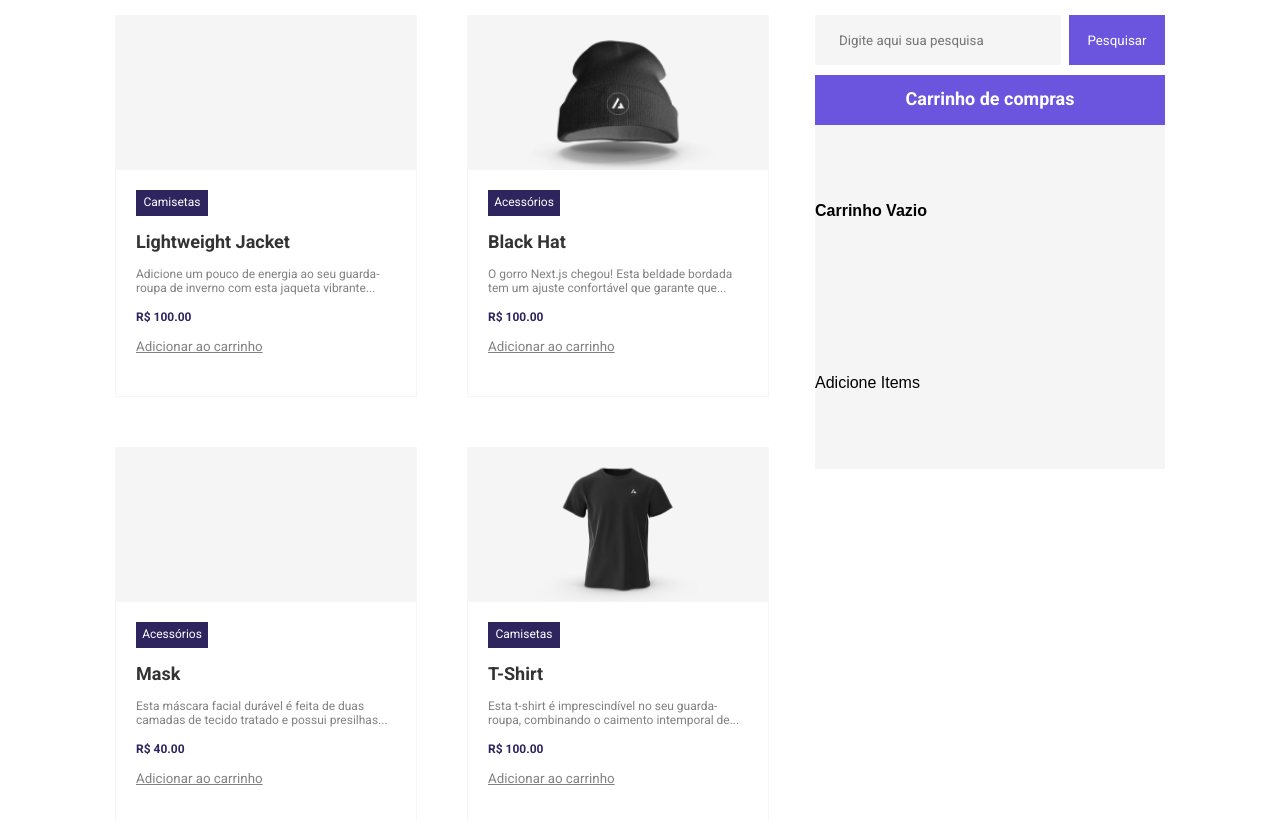
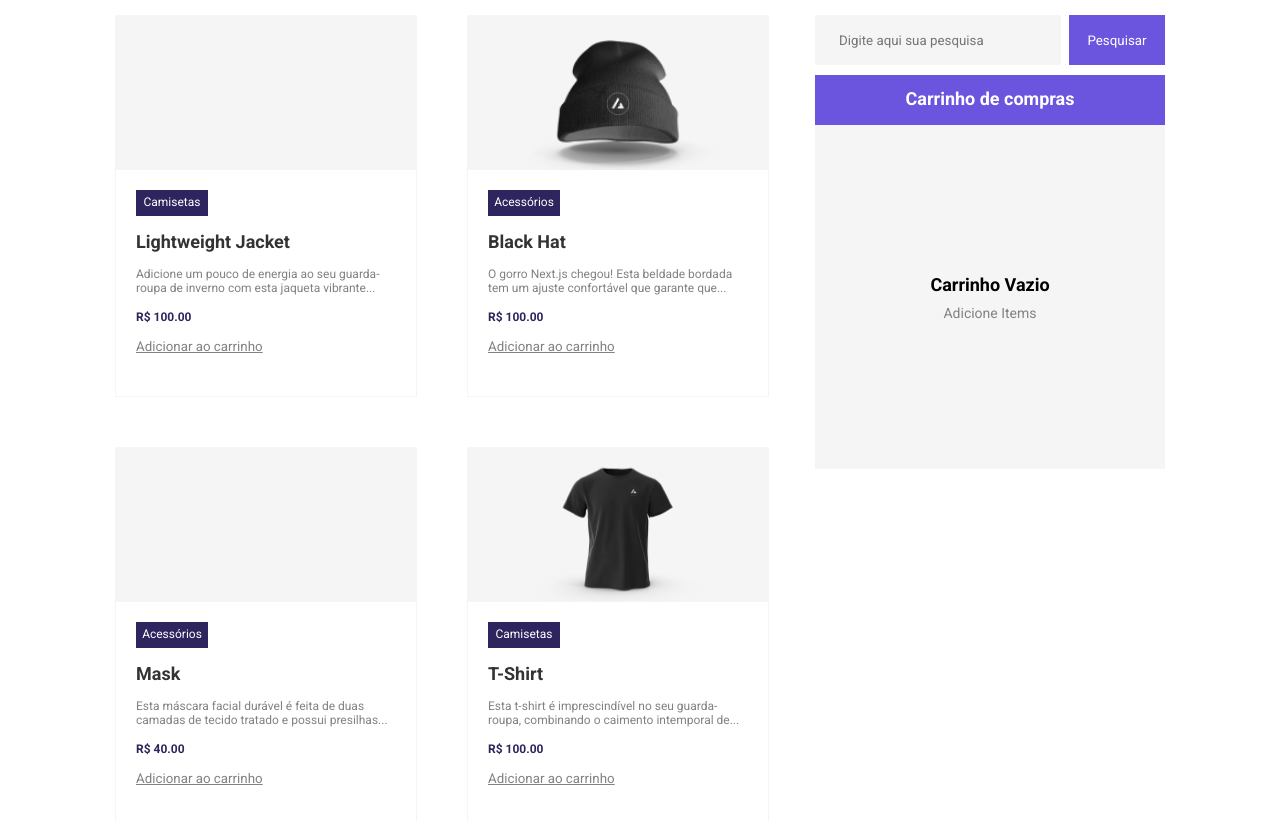
Before and after one commit to tiblazy/weartake-e-commerce, a plain HTML site: page index.html in a window 1280 px wide. Shown: the part 75-896 px from the top of the page. Drawn offline with Linux system fonts and the light colour scheme; files whose address does not match are found by name.

Commit message:
comentado styles1.css (carrinho com itens)

```diff
--- a/css/styles.css
+++ b/css/styles.css
@@ -1,4 +1,4 @@
-/* @import url("https://fonts.googleapis.com/css2?family=Roboto:ital,wght@0,100;0,300;0,400;0,500;0,700;0,900;1,100;1,300;1,400;1,500;1,700;1,900&display=swap");
+@import url("https://fonts.googleapis.com/css2?family=Roboto:ital,wght@0,100;0,300;0,400;0,500;0,700;0,900;1,100;1,300;1,400;1,500;1,700;1,900&display=swap");
 
 .logo,
 .productFilter,
@@ -196,4 +196,4 @@ aside {
 .cartBoxParagraph {
     font-size: 14px;
     color: #828282;
-} */
+}
--- a/css/styles1.css
+++ b/css/styles1.css
@@ -192,7 +192,6 @@ aside {
     display: flex;
     flex-direction: column;
     justify-content: space-around;
-    /* align-items: flex-start; */
     background-color: #f5f5f5;
 }
 
--- a/index.html
+++ b/index.html
@@ -10,7 +10,9 @@
     <!-- carrinho vazio -->
     <link rel="stylesheet" href="./css/styles.css">
     <!-- carrinho com produtos -->
-    <link rel="stylesheet" href="./css/styles1.css">
+    <!-- <link rel="stylesheet" href="./css/styles1.css"> -->
+
+    <script src="./javascript/main.js" defer></script>
 
     <title>e-commerce</title>
 </head>
@@ -139,7 +141,7 @@
                     <p class="cartBoxTitle">Carrinho Vazio</p>
                     <p class="cartBoxParagraph">Adicione Items</p>
                 </div>
-            </aside>
+        </aside>
 
         <!-- carrinho com produtos -->
         <!-- <aside>
```
Also changed, not shown: javascript/main.js (added).
